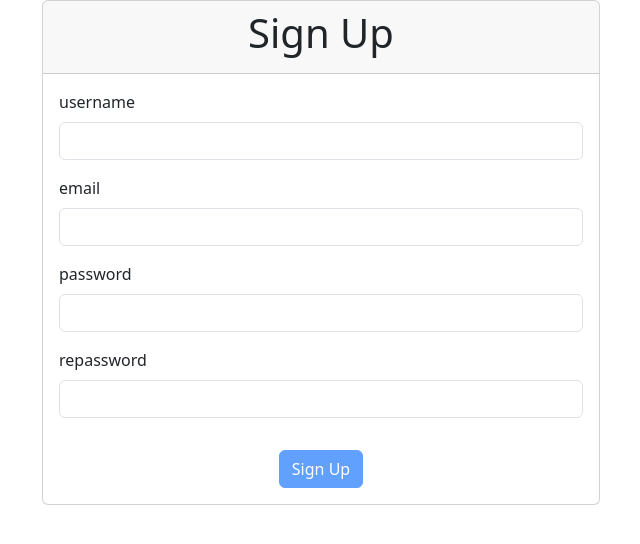
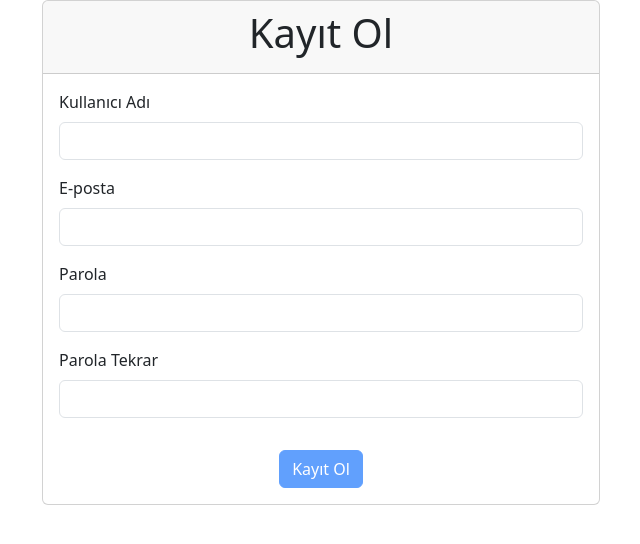
Before and after one commit to muratgulcan/JavaSpring, a React (Vite) app in the folder frontend/: page /signup in a window 1280 px wide. Shown: the top 544 px of the page, without its empty margins (319-959 px from the left). Built offline with nearby package versions, Linux system fonts and the light colour scheme.

Commit message:
building i18n

```diff
--- a/frontend/package.json
+++ b/frontend/package.json
@@ -12,8 +12,10 @@
   "dependencies": {
     "axios": "^1.6.5",
     "bootstrap": "^5.3.2",
+    "i18next": "^23.7.16",
     "react": "^18.2.0",
-    "react-dom": "^18.2.0"
+    "react-dom": "^18.2.0",
+    "react-i18next": "^14.0.0"
   },
   "devDependencies": {
     "@types/react": "^18.2.43",
--- a/frontend/pages/SignUp/api.js
+++ b/frontend/pages/SignUp/api.js
@@ -1,5 +1,9 @@
 import axios from "axios";
 
 export function signUp(body) {
-  return axios.post("/api/v1/users", body);
+  return axios.post("/api/v1/users", body, {
+    headers: {
+      "Accept-Language": "tr",
+    },
+  });
 }
--- a/frontend/pages/SignUp/index.jsx
+++ b/frontend/pages/SignUp/index.jsx
@@ -1,7 +1,7 @@
 import { useEffect, useMemo, useState } from "react";
-import axios from "axios";
 import { signUp } from "./api";
 import { Input } from "./components/Input";
+import { useTranslation } from "react-i18next";
 
 export function SignUp() {
   const [username, setUsername] = useState();
@@ -12,6 +12,7 @@ export function SignUp() {
   const [successMessage, setSuccessMesage] = useState();
   const [errors, setErrors] = useState({});
   const [generalError, setGeneralError] = useState();
+  const { t } = useTranslation();
 
   useEffect(() => {
     setErrors(function (lastErrors) {
@@ -58,7 +59,7 @@ export function SignUp() {
       if (error.response?.data && error.response.data.status === 400) {
         setErrors(error.response.data.validationErrors);
       } else {
-        setGeneralError("Unexpected error occured. Please try again.");
+        setGeneralError(t("genericError"));
       }
     } finally {
       setApiProgress(false);
@@ -72,7 +73,7 @@ export function SignUp() {
 
   const passwordRepeatError = useMemo(() => {
     if (password && password !== rePassword) {
-      return "Password mismatch";
+      return t("passwordMismatch");
     }
     return "";
   }, [password, rePassword]);
@@ -82,7 +83,7 @@ export function SignUp() {
       <div className="col-lg-6 offset-lg-3 col-sm-8 offset-sm-2">
         <form className="card" onSubmit={onSubmit}>
           <div className="text-center card-header">
-            <h1>Sign Up</h1>
+            <h1>{t("signUp")}</h1>
           </div>
           <div className="card-body">
             {successMessage && (
@@ -98,14 +99,14 @@ export function SignUp() {
             )}
             <Input
               id="username"
-              label="username"
+              label={t("username")}
               error={errors.username}
               onChange={(event) => setUsername(event.target.value)}
               type="text"
             />
             <Input
               id="email"
-              label="email"
+              label={t("email")}
               error={errors.email}
               onChange={(event) => setEmail(event.target.value)}
               type="email"
@@ -113,7 +114,7 @@ export function SignUp() {
 
             <Input
               id="password"
-              label="password"
+              label={t("password")}
               error={errors.password}
               onChange={(event) => setPassword(event.target.value)}
               type="password"
@@ -121,7 +122,7 @@ export function SignUp() {
 
             <Input
               id="repassword"
-              label="repassword"
+              label={t("rePassword")}
               error={passwordRepeatError}
               onChange={(event) => setRePassword(event.target.value)}
               type="password"
@@ -138,7 +139,7 @@ export function SignUp() {
                   aria-hidden="true"
                 ></span>
               )}
-              Sign Up
+              {t("signUp")}
             </button>
           </div>
         </form>
--- a/frontend/src/main.jsx
+++ b/frontend/src/main.jsx
@@ -3,6 +3,42 @@ import ReactDOM from "react-dom/client";
 import App from "./App.jsx";
 import { SignUp } from "../pages/SignUp/index.jsx";
 import "../styles.css";
+import { initReactI18next } from "react-i18next";
+import i18n from "i18next";
+
+i18n
+  .use(initReactI18next) // passes i18n down to react-i18next
+  .init({
+    resources: {
+      en: {
+        translation: {
+          signUp: "Sign Up",
+          username: "Username",
+          email: "E-mail",
+          password: "Password",
+          rePassword: "Password Repeat",
+          passwordMismatch: "Password mismatch",
+          genericError: "Unexpected error occured. Please try again.",
+        },
+      },
+      tr: {
+        translation: {
+          signUp: "Kayıt Ol",
+          username: "Kullanıcı Adı",
+          email: "E-posta",
+          password: "Parola",
+          rePassword: "Parola Tekrar",
+          passwordMismatch: "Parolanız eşleşmiyor",
+          genericError: "Beklenmedik bir hata oluştu. Lütfen tekrar deneyin.",
+        },
+      },
+    },
+    fallbackLng: "tr",
+
+    interpolation: {
+      escapeValue: false,
+    },
+  });
 
 ReactDOM.createRoot(document.getElementById("root")).render(
   <React.StrictMode>
```
Also changed, not shown: 1 other file (tests, documents, lock files or other folders).
